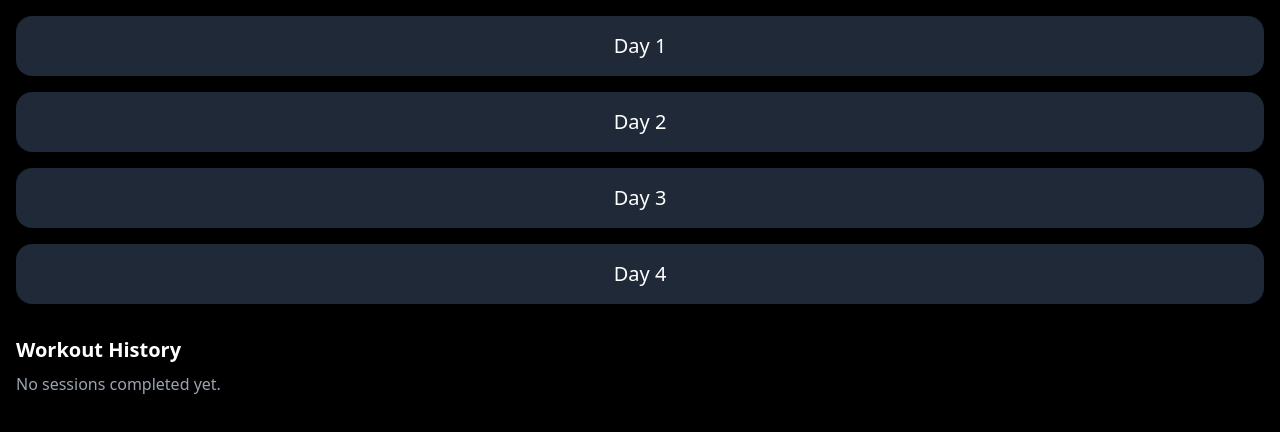
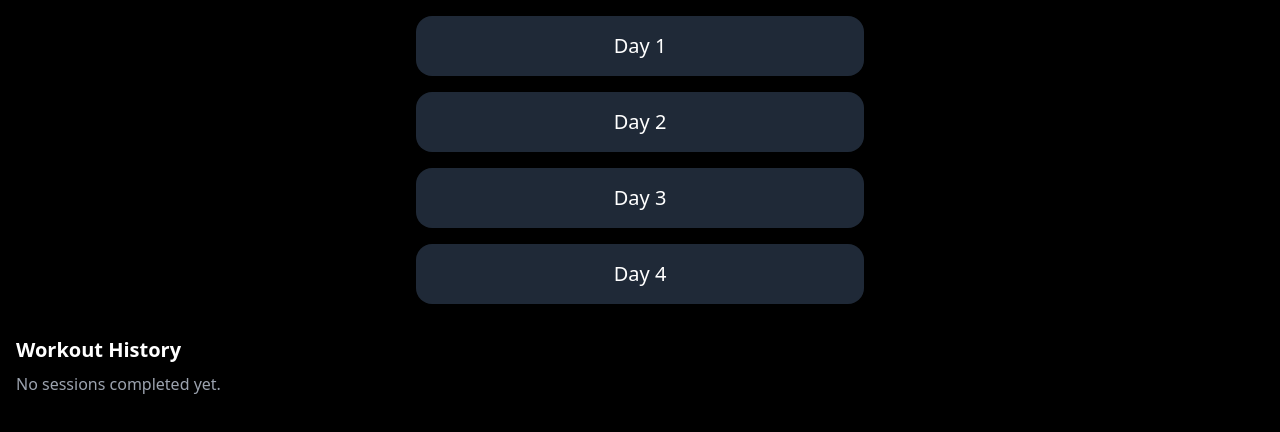
Before and after one commit to Chajir/my4dayfitness, a React (Vite) app: page / in a window 1280 px wide. Shown: the top 432 px of the page. Built offline with nearby package versions, Linux system fonts and the light colour scheme.

Commit message:
Fix button layout for desktop view

```diff
--- a/src/App.jsx
+++ b/src/App.jsx
@@ -288,11 +288,11 @@ export default function App() {
     <div className="min-h-screen bg-black text-white p-4">
       {!selectedDay ? (
         <>
-          <div className="grid grid-cols-1 gap-4 mb-8">
+          <div className="flex flex-col items-center gap-4 mb-8">
             {Object.keys(workouts).map((day) => (
               <button
                 key={day}
-                className="bg-gray-800 text-white py-4 rounded-2xl text-xl shadow-lg"
+                className="w-full max-w-md bg-gray-800 text-white py-4 rounded-2xl text-xl shadow-lg"
                 onClick={() => setSelectedDay(day)}
               >
                 {day}
```
